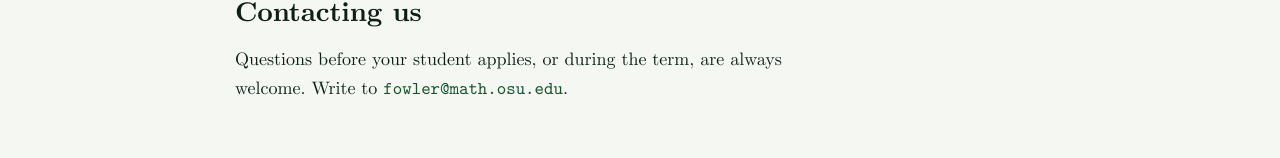
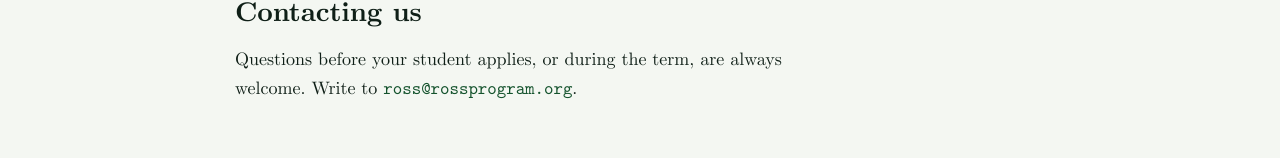
Before and after one commit to rossprogram/rp2.rossprogram.org, a React (Vite) app in the folder frontend/: page /parents in a window 1280 px wide. Shown: the part 1156-1314 px from the top of the page. Built offline with nearby package versions, Linux system fonts and the light colour scheme; no server answers.

Commit message:
Point contact email at ross@rossprogram.org

```diff
--- a/frontend/src/routes/index.tsx
+++ b/frontend/src/routes/index.tsx
@@ -437,7 +437,7 @@
             </Link>
           )}
           <a
-            href="mailto:fowler@math.osu.edu"
+            href="mailto:ross@rossprogram.org"
             className="btn btn-ghost no-underline"
           >
             Write to us with questions
--- a/frontend/src/routes/parents.tsx
+++ b/frontend/src/routes/parents.tsx
@@ -56,8 +56,8 @@
         <p>
           Questions before your student applies, or during the term, are
           always welcome. Write to{' '}
-          <a href="mailto:fowler@math.osu.edu" className="font-mono">
-            fowler@math.osu.edu
+          <a href="mailto:ross@rossprogram.org" className="font-mono">
+            ross@rossprogram.org
           </a>
           .
         </p>
```
